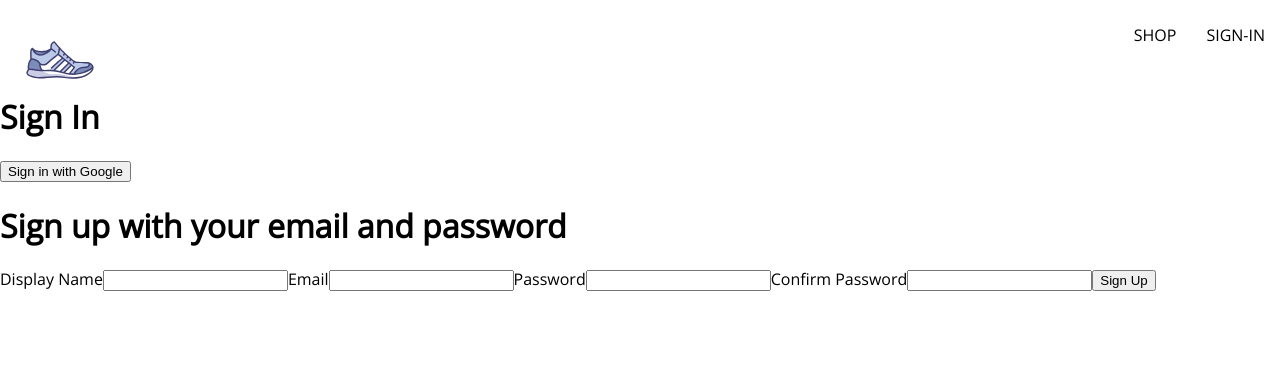
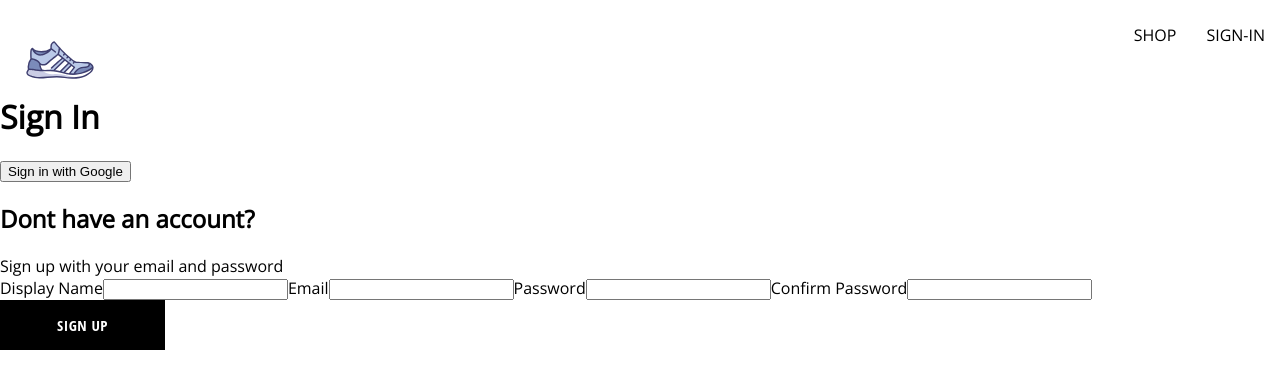
Before and after one commit to Tmumtaz/Kicks, a React (Create React App) app: page /sign-in in a window 1280 px wide. Shown: the top 388 px of the page. Built offline with nearby package versions, Linux system fonts and the light colour scheme.

Commit message:
re useable button component

```diff
--- /dev/null
+++ b/src/Components/button/button.js
@@ -0,0 +1,17 @@
+import './button.styles.scss'
+
+const BUTTON_TYPES = {
+    google: 'google-sign-in',
+    inverted: 'inverted'
+}
+
+
+const Button = ({children, buttonType}) => {
+    return(
+        <button className={`button-container ${BUTTON_TYPES[buttonType]}`}>
+            {children}
+        </button>
+    )
+}
+
+export default Button
--- /dev/null
+++ b/src/Components/button/button.styles.scss
@@ -0,0 +1,41 @@
+.button-container {
+  min-width: 165px;
+  width: auto;
+  height: 50px;
+  letter-spacing: 0.5px;
+  line-height: 50px;
+  padding: 0 35px 0 35px;
+  font-size: 15px;
+  background-color: black;
+  color: white;
+  text-transform: uppercase;
+  font-family: "Open Sans Condensed";
+  font-weight: bolder;
+  border: none;
+  cursor: pointer;
+  display: flex;
+  justify-content: center;
+  &:hover {
+    background-color: white;
+    color: black;
+    border: 1px solid black;
+  }
+  &.google-sign-in {
+    background-color: #4285f4;
+    color: white;
+    &:hover {
+      background-color: #357ae8;
+      border: none;
+    }
+  }
+  &.inverted {
+    background-color: white;
+    color: black;
+    border: 1px solid black;
+    &:hover {
+      background-color: black;
+      color: white;
+      border: none;
+    }
+  }
+}
--- a/src/Components/sign-up-form/sign-up-form.js
+++ b/src/Components/sign-up-form/sign-up-form.js
@@ -4,6 +4,7 @@
   createAuthUserWithEmailAndPassword,
   createUserDocumentFromAuth,
 } from "../../Utils/firebase/firebaseUtils";
+import Button from "../button/button";
 
 
 // set object to generisize the handle change function
@@ -53,9 +54,10 @@
   };
 
   return (
-    <div>
-      <h1>Sign up with your email and password</h1>
-      <div>
+    <div className="sign-up-container">
+      <h2>Dont have an account?</h2>
+      <span>Sign up with your email and password</span>
+
       <form onSubmit={handleSubmit}>
         <label>Display Name</label>
         <input
@@ -92,9 +94,8 @@
           onChange={handleChange}
           name="confirmPassword"
         />
-        <button type="submit">Sign Up</button>
+        <Button type="submit">Sign Up</Button>
       </form>
-      </div>
     </div>
   );
 };
```
